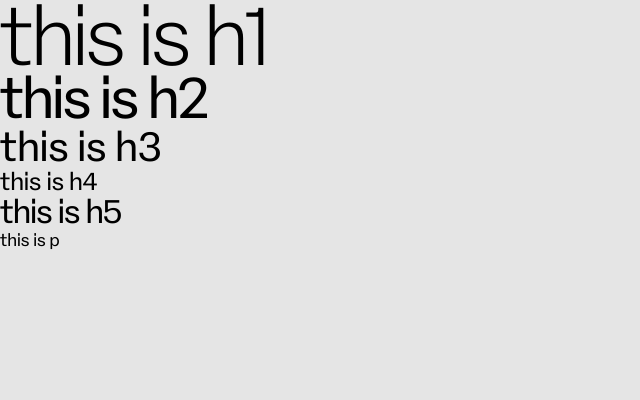
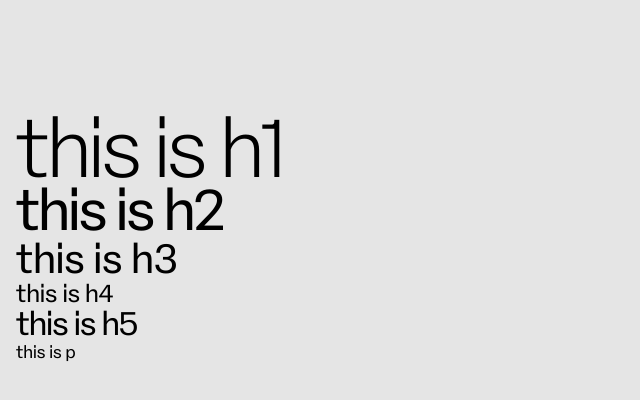
Before and after one commit to yanalalmer/o9solutions-next, a Next.js app: page / in a window 1280 px wide. Shown: the top 400 px of the page, without its empty margins (0-640 px from the left). Built offline with nearby package versions, Linux system fonts and the light colour scheme.

Commit message:
added container component

```diff
--- a/src/app/page.js
+++ b/src/app/page.js
@@ -1,12 +1,14 @@
+import { Container } from '@/components';
+
 export default function Home() {
   return (
-    <main>
+    <Container>
       <h1>this is h1</h1>
       <h2>this is h2</h2>
       <h3>this is h3</h3>
       <h4>this is h4</h4>
       <h5>this is h5</h5>
       <p>this is p</p>
-    </main>
+    </Container>
   );
 }
--- a/src/components/index.js
+++ b/src/components/index.js
@@ -0,0 +1,2 @@
+// layout
+export * from './layout/Container';
--- /dev/null
+++ b/src/components/layout/Container.jsx
@@ -0,0 +1,7 @@
+export const Container = ({ children }) => {
+  return (
+    <div className='px-4 py-18 tablet:px-14 tablet:py-28 desktop:px-0 max-w-[1248px] m-auto'>
+      {children}
+    </div>
+  );
+};
```
